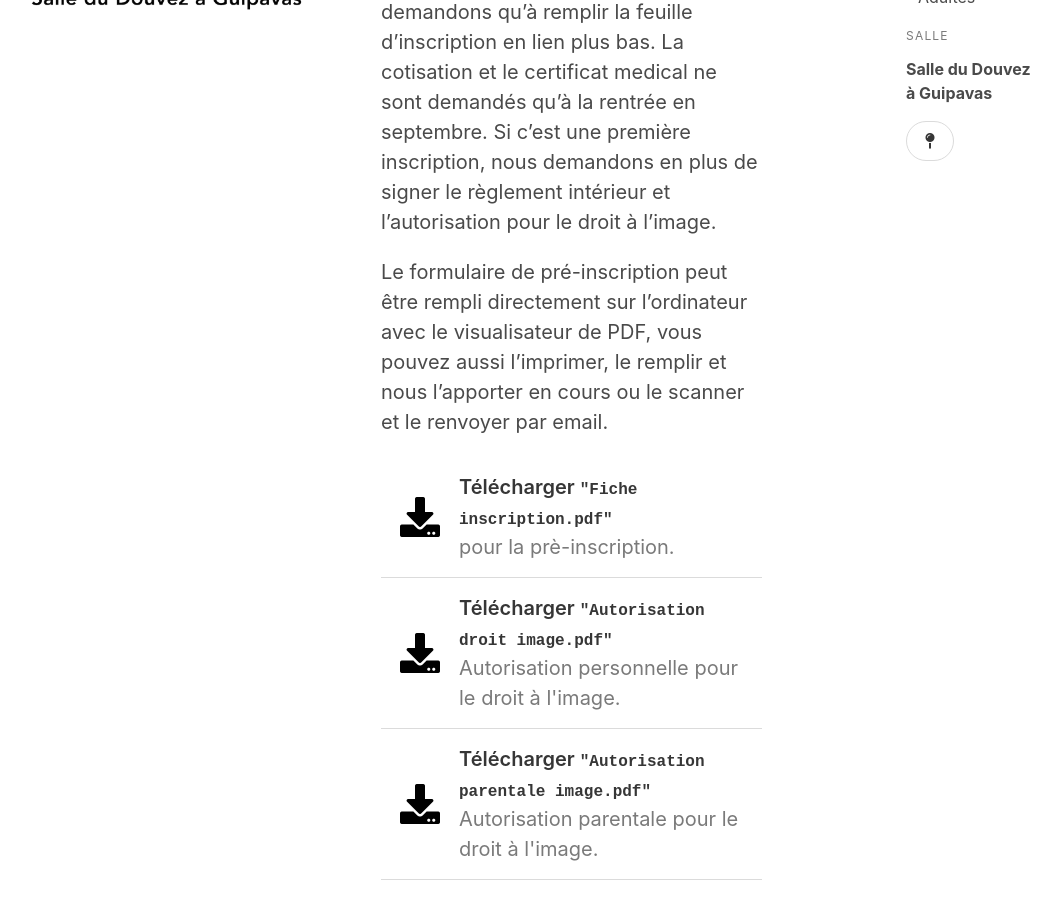
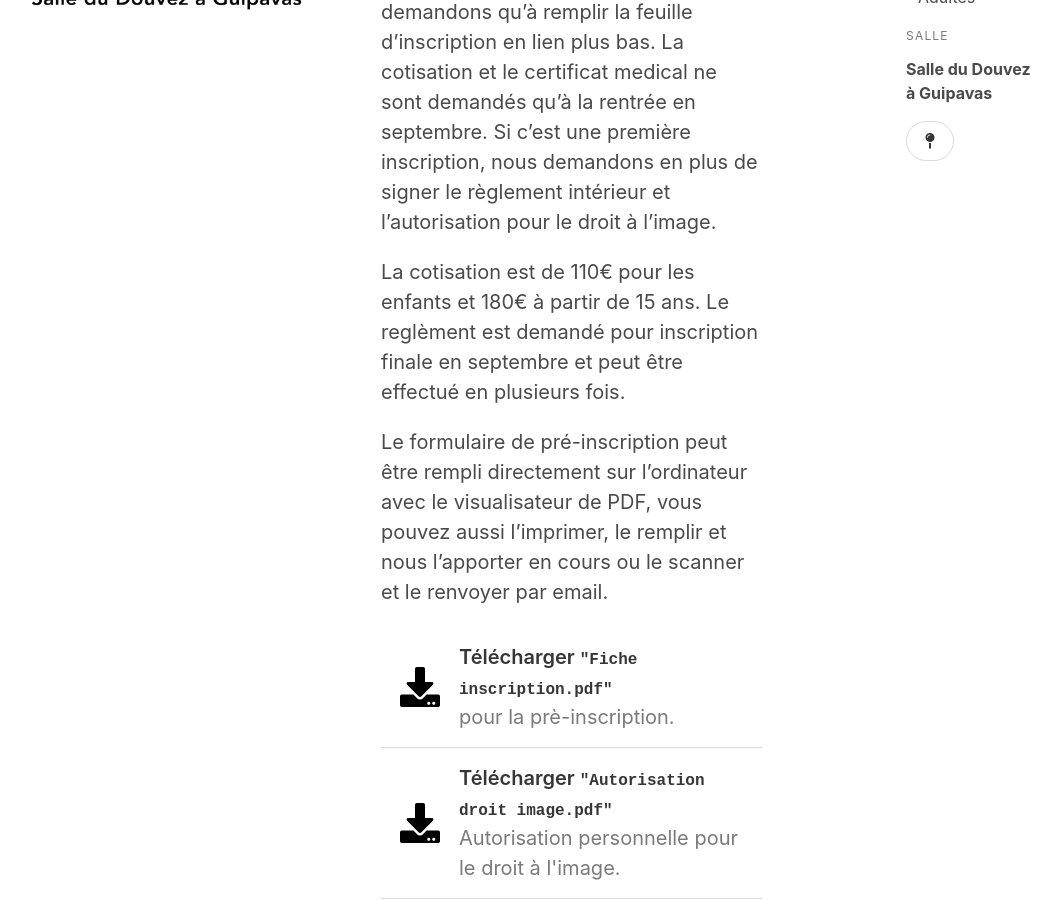
Before and after one commit to guipavas-savate/guipavas-savate.github.io, a Jekyll site: the page built from _posts/2022-06-19-preinscription-2022.md, in a window 1280 px wide and 900 px high, scrolled down 561 px. Shown: the whole window, without its empty margins (108-1169 px from the left). Built offline with Jekyll 4.4.1, drawn with Linux system fonts in a browser that asks for light colours; nearby versions of some CDN libraries.

Commit message:
Mise à jour blog inscription

```diff
--- a/_posts/2022-06-19-preinscription-2022.md
+++ b/_posts/2022-06-19-preinscription-2022.md
@@ -23,4 +23,6 @@ Le club ouvre les pré-inscriptions pour la saison 2022-2023. Vous pouvez vous p
 
 Pour la pré-inscription nous ne demandons qu'à remplir la feuille d’inscription en lien plus bas. La cotisation et le certificat medical ne sont demandés qu’à la rentrée en septembre. Si c’est une première inscription, nous demandons en plus de signer le règlement intérieur et l’autorisation pour le droit à l’image.
 
-Le formulaire de pré-inscription peut être rempli directement sur l’ordinateur avec le visualisateur de PDF,  vous pouvez aussi l’imprimer, le remplir et nous l’apporter en cours ou le scanner et le renvoyer par email.
+La cotisation est de 110€ pour les enfants et 180€ à partir de 15 ans. Le reglèment est demandé pour inscription finale en septembre et peut être effectué en plusieurs fois.
+
+Le formulaire de pré-inscription peut être rempli directement sur l’ordinateur avec le visualisateur de PDF, vous pouvez aussi l’imprimer, le remplir et nous l’apporter en cours ou le scanner et le renvoyer par email.
```
